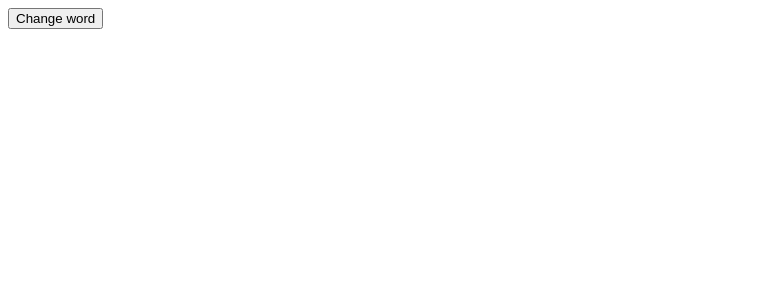
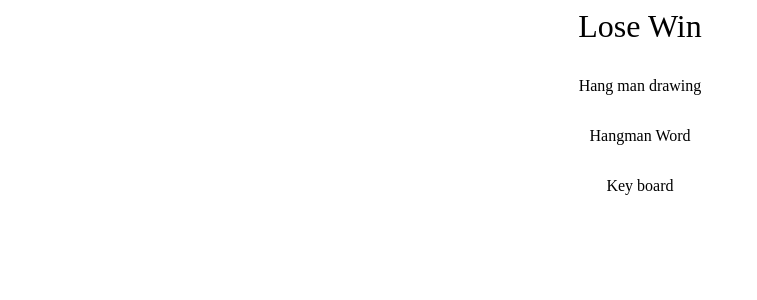
Before and after one commit to BlackWatch021/ts-hangman, a React (Vite) app: page / in a window 1280 px wide. Shown: the top 300 px of the page, without its empty margins (0-757 px from the left). Built offline with nearby package versions, Linux system fonts and the light colour scheme.

Commit message:
Scenes added for the home screen

```diff
--- a/src/App.tsx
+++ b/src/App.tsx
@@ -1,5 +1,8 @@
 import React, { useState } from "react";
 import words from "./wordList.json";
+import HangmanDrawing from "./scenes/hangmanDrawing";
+import HangmanWord from "./scenes/hangmanWord";
+import KeyBoard from "./scenes/keyBoard";
 
 type Props = {};
 
@@ -8,15 +11,25 @@ const App = (props: Props) => {
     return words[Math.floor(Math.random() * words.length)];
   });
 
-  const nextWord = (): void => {
-    setWordToGuess(words[Math.floor(Math.random() * words.length)]);
-  };
+  const [guessedLetters, setGuessedLetters] = useState<string[]>([]);
 
   console.log(wordToGuess);
 
   return (
-    <div>
-      <button onClick={nextWord}>Change word</button>
+    <div
+      style={{
+        maxWidth: "800px",
+        display: "flex",
+        flexDirection: "column",
+        gap: "2rem",
+        margin: "0 auto",
+        alignItems: "center",
+      }}
+    >
+      <div style={{ fontSize: "2rem", textAlign: "center" }}>Lose Win</div>
+      <HangmanDrawing />
+      <HangmanWord />
+      <KeyBoard />
     </div>
   );
 };
--- /dev/null
+++ b/src/scenes/hangmanDrawing/index.tsx
@@ -0,0 +1,9 @@
+import React from "react";
+
+type Props = {};
+
+const index = (props: Props) => {
+  return <div>Hang man drawing</div>;
+};
+
+export default index;
--- /dev/null
+++ b/src/scenes/hangmanWord/index.tsx
@@ -0,0 +1,9 @@
+import React from "react";
+
+type Props = {};
+
+const index = (props: Props) => {
+  return <div>Hangman Word</div>;
+};
+
+export default index;
--- /dev/null
+++ b/src/scenes/keyBoard/index.tsx
@@ -0,0 +1,9 @@
+import React from "react";
+
+type Props = {};
+
+const index = (props: Props) => {
+  return <div>Key board</div>;
+};
+
+export default index;
```
